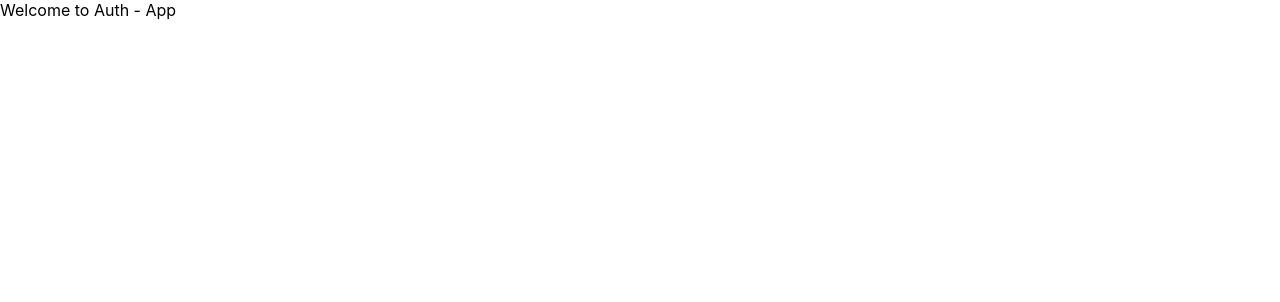
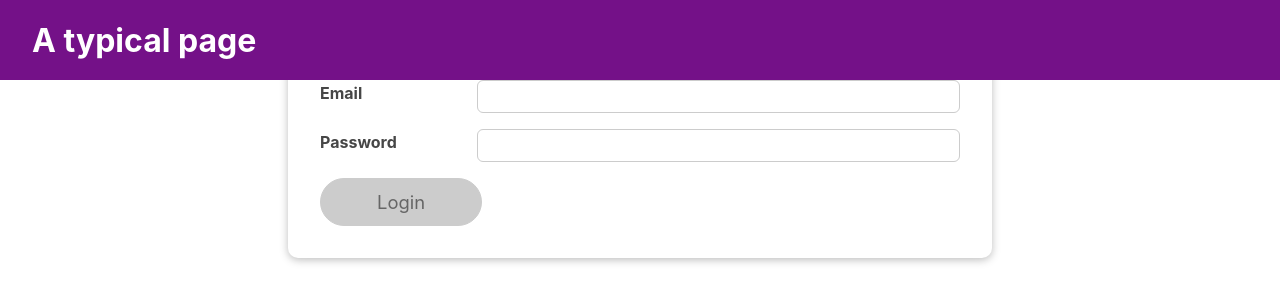
Before and after one commit to ikembakwem/authentication-app, a React (Create React App) app: page / in a window 1280 px wide. Shown: the top 302 px of the page. Built offline with nearby package versions, Linux system fonts and the light colour scheme; the HTML template or start-up script is replaced by a standard one.

Commit message:
Created dummy login feature

```diff
--- a/src/App.js
+++ b/src/App.js
@@ -1,5 +1,30 @@
+import React, { useState } from 'react';
+import MainHeader from './components/MainHeader/MainHeader';
+import Home from './components/Home/Home';
+import Login from './components/Login/Login';
+
 function App() {
-  return <div>Welcome to Auth - App</div>;
+  const [isLoggedIn, setIsLoggedIn] = useState(false);
+
+  // Dummy login handler
+  const loginHandler = (email, password) => {
+    // In a real App we would check email and password before updating isLoggeIn state
+    setIsLoggedIn(true);
+  };
+
+  // Logout handler
+  const logoutHandler = () => {
+    setIsLoggedIn(false);
+  };
+  return (
+    <React.Fragment>
+      <MainHeader isAuthenticated={isLoggedIn} onLogout={logoutHandler} />
+      <main>
+        {!isLoggedIn && <Login onLogin={loginHandler} />}
+        {isLoggedIn && <Home onLogout={logoutHandler} />}
+      </main>
+    </React.Fragment>
+  );
 }
 
 export default App;
--- a/src/components/Home/Home.jsx
+++ b/src/components/Home/Home.jsx
@@ -1,5 +1,12 @@
+import Card from '../UI/Card/Card';
 import classes from './Home.module.css';
 
-const Home = () => {};
+const Home = ({ onLogout }) => {
+  return (
+    <Card className={classes.home}>
+      <h1>Welcome back!</h1>
+    </Card>
+  );
+};
 
 export default Home;
--- a/src/components/Login/Login.jsx
+++ b/src/components/Login/Login.jsx
@@ -1,5 +1,90 @@
 import classes from './Login.module.css';
+import Card from '../UI/Card/Card';
+import Button from '../UI/Button/Button';
+import { useState } from 'react';
 
-const Login = () => {};
+const Login = ({ onLogin }) => {
+  // States
+  const [enteredEmail, setEnteredEmail] = useState('');
+  const [emailIsValid, setEmailIsValid] = useState();
+  const [enteredPassword, setEnteredPassword] = useState('');
+  const [passwordIsValid, setPasswordIsValid] = useState('');
+  const [formIsValid, setFormIsValid] = useState();
+
+  // Email input handler
+  const emailChangeHandler = (event) => {
+    setEnteredEmail(event.target.value);
+
+    // Check if email & password input is valid and update form validation state
+    setFormIsValid(
+      event.target.value.includes('@') && enteredPassword.trim().length > 6
+    );
+  };
+
+  // Password input handler
+  const passwordChangeHandler = (event) => {
+    setEnteredPassword(event.target.value);
+
+    // Check if email & password input is valid and update form validation state
+    setFormIsValid(
+      event.target.value.trim().length > 6 && enteredEmail.includes('@')
+    );
+  };
+
+  // Validate email input
+  const validateEmailHandler = () => {
+    setEmailIsValid(enteredEmail.includes('@'));
+  };
+
+  // Validate password input
+  const validatePasswordHandler = () => {
+    setPasswordIsValid(enteredPassword.trim().length > 6);
+  };
+
+  // Form submission handler
+  const submitHandler = (event) => {
+    event.preventDefault();
+    onLogin(enteredEmail, enteredPassword);
+  };
+  return (
+    <Card className={classes.login}>
+      <form onSubmit={submitHandler}>
+        <div
+          className={`${classes.control} ${
+            emailIsValid === false ? classes.invalid : ''
+          }`}
+        >
+          <label htmlFor="email">Email</label>
+          <input
+            type="email"
+            id="email"
+            value={enteredEmail}
+            onChange={emailChangeHandler}
+            onBlur={validateEmailHandler}
+          />
+        </div>
+        <div
+          className={`${classes.control} ${
+            passwordIsValid === false ? classes.invalid : ''
+          }`}
+        >
+          <label htmlFor="password">Password</label>
+          <input
+            type="password"
+            id="password"
+            value={enteredPassword}
+            onChange={passwordChangeHandler}
+            onBlur={validatePasswordHandler}
+          />
+        </div>
+        <div className={classes.action}>
+          <Button type="submit" className={classes.btn} disabled={!formIsValid}>
+            Login
+          </Button>
+        </div>
+      </form>
+    </Card>
+  );
+};
 
 export default Login;
--- a/src/components/MainHeader/MainHeader.jsx
+++ b/src/components/MainHeader/MainHeader.jsx
@@ -1,7 +1,7 @@
 import classes from './MainHeader.module.css';
 import Navigation from './Navigation';
 
-const MainHeader = ({ isAuthenticated }) => {
+const MainHeader = ({ isAuthenticated, onLogout }) => {
   return (
     <header className={classes['main-header']}>
       <h1>A typical page</h1>
```
